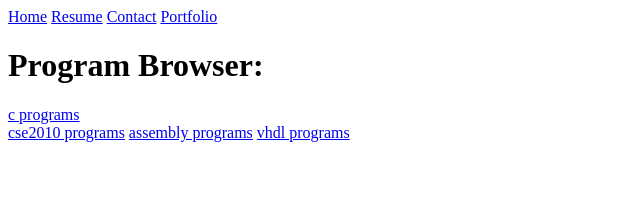
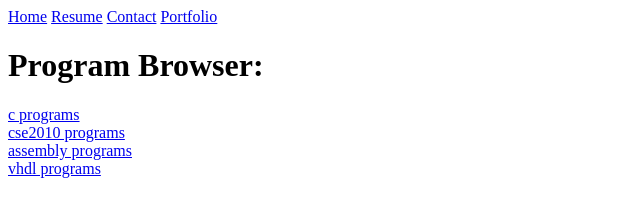
Before and after one commit to liamspinner/liamspinner.github.io, a plain HTML site: page programs.html in a window 1280 px wide. Shown: the whole page, without its empty margins (0-640 px from the left). Drawn offline with Linux system fonts and the light colour scheme.

Commit message:
Update programs.html

```diff
--- a/programs.html
+++ b/programs.html
@@ -14,9 +14,9 @@
     </div>
     <h1>Program Browser:</h1>
     <a href="programs/c.html">c programs</a><br>
-    <a href="programs/cse2010.html">cse2010 programs</a>
-    <a href="programs/assembly.html">assembly programs</a>
-    <a href="programs/vhdl.html">vhdl programs</a>
+    <a href="programs/cse2010.html">cse2010 programs</a><br>
+    <a href="programs/assembly.html">assembly programs</a><br>
+    <a href="programs/vhdl.html">vhdl programs</a><br>
     <href> </href>
   </body>
 </html>
```
